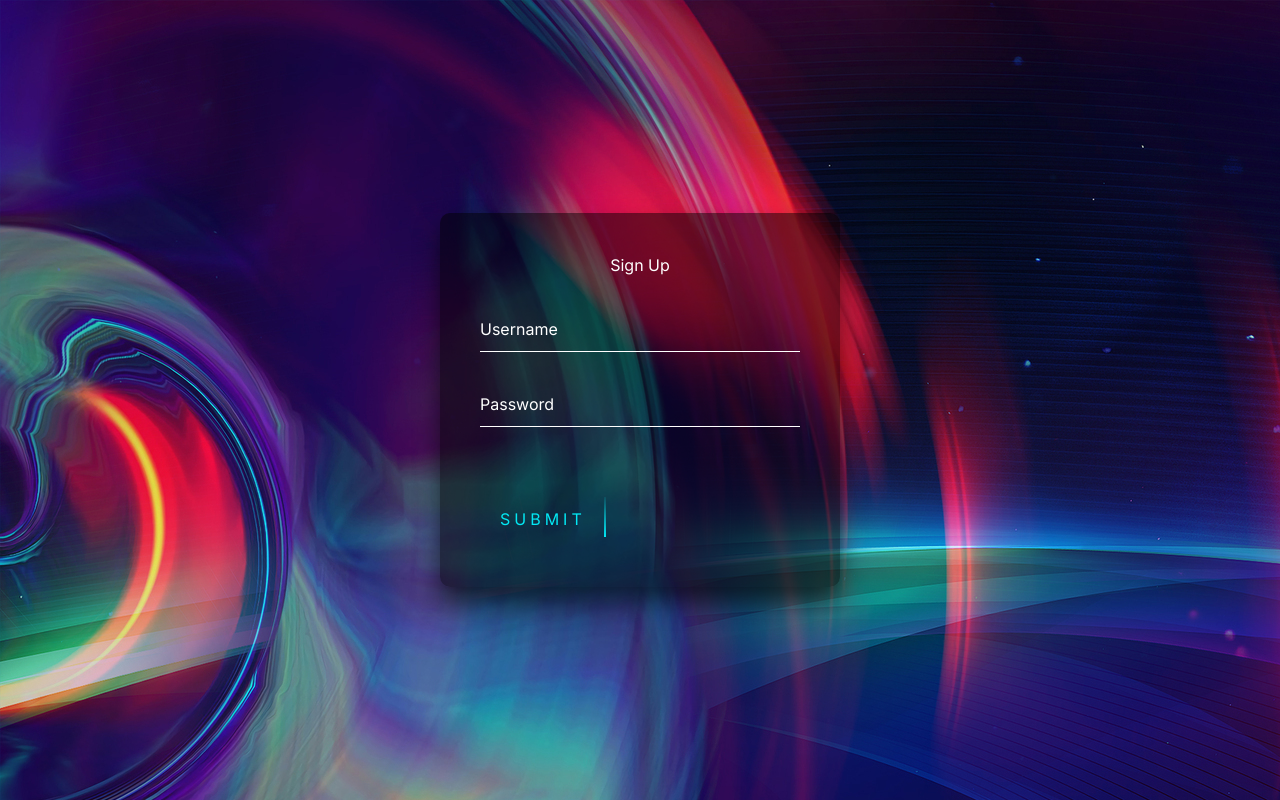
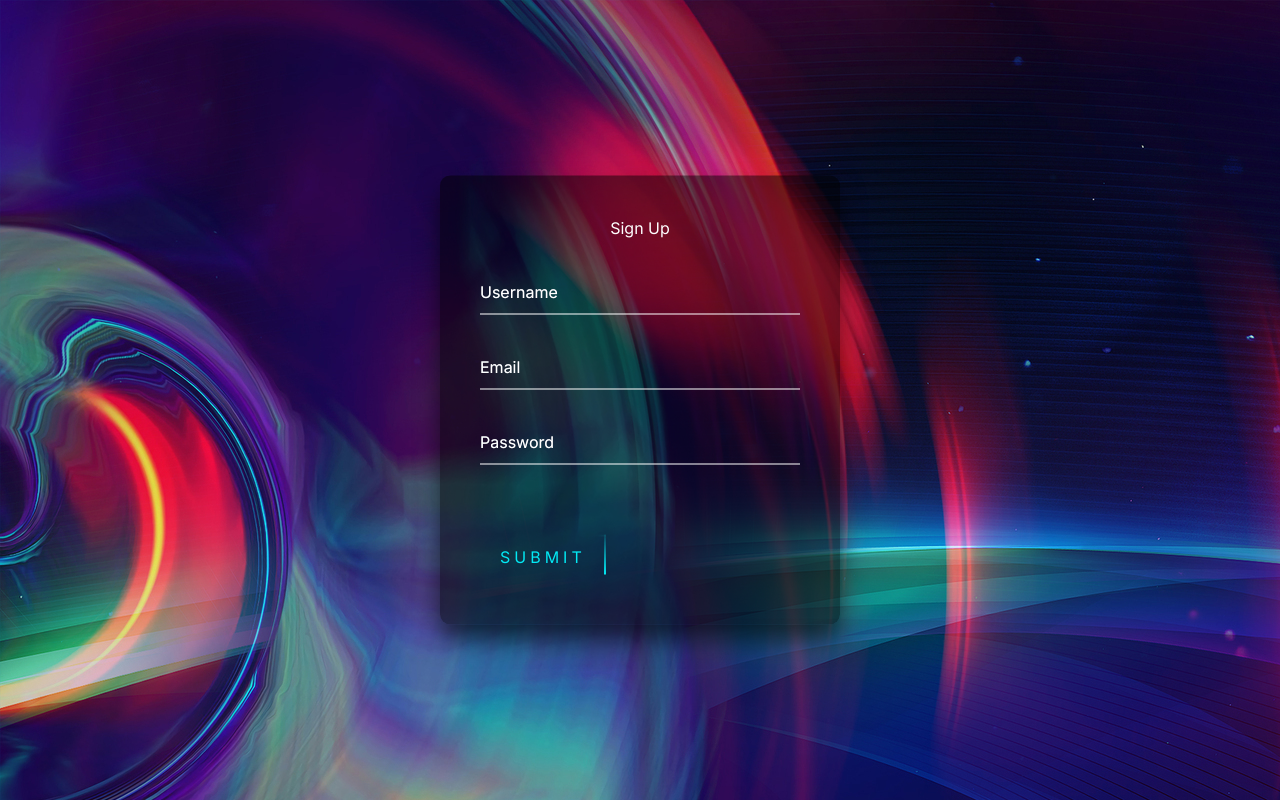
Before and after one commit to swapnilkr/DHUN-Music-Player-V2, a Next.js app: page /signup in a window 1280 px wide. Built offline with nearby package versions, Linux system fonts and the light colour scheme.

Commit message:
Feature: Added redirect after login,signup

```diff
--- a/app/globals.css
+++ b/app/globals.css
@@ -2302,7 +2302,7 @@ footer {
 
 @keyframes btn-anim1 {
   0% {
-    left: 100%;
+    left: -100%;
   }
   50%,100% {
     left: 100%;
--- a/app/login/page.tsx
+++ b/app/login/page.tsx
@@ -1,13 +1,34 @@
 'use client'
 import { useState } from 'react';
 import { signIn } from 'next-auth/react';
+import { ToastContainer, toast } from 'react-toastify';
+import 'react-toastify/dist/ReactToastify.css';
+
 
 const Login = () => {
     const [email, setEmail] = useState('');
     const [password, setPassword] = useState('');
 
 
-    const handleLogin = async () => {
+    const showSuccessToast = () => {
+        toast.success("Login successful", {
+            data: {
+                title: "Success toast",
+                text: "This is a success message",
+            },
+        });
+    };
+
+    const showErrorToast = () => {
+        toast.error("Error in Login", {
+            data: {
+                title: "Error toast",
+                text: "This is an error message",
+            },
+        });
+    };
+
+    const handleLogin = async (e: any) => {
         // Making a POST request to /api/auth/login route with the email and password
         const response = await fetch('/api/auth/login', {
             method: 'POST',
@@ -20,25 +41,37 @@ const Login = () => {
         if (response.ok) {
             // Redirect to the dashboard or another page on successful login
             console.log('Login successful');
+            showSuccessToast();
         } else {
             // Handle login error, show a message or redirect to the login page
+            showErrorToast();
             console.error('Login failed');
         }
     };
 
     return (
+        <>
+            <ToastContainer />
             <div className="login-box">
                 <h2>Login</h2>
                 <form>
                     <div className="user-box">
-                    <input type="text" name="" required={true} />
-                        <label>Username</label>
+                        <input type="text"
+                            placeholder="Email"
+                            value={email}
+                            onChange={(e) => setEmail(e.target.value)}
+                            required={true} />
+                        <label>Email</label>
                     </div>
                     <div className="user-box">
-                    <input type="password" name="" required={true} />
+                        <input type="password"
+                            placeholder="Password"
+                            value={password}
+                            onChange={(e) => setPassword(e.target.value)}
+                            required={true} />
                         <label>Password</label>
                     </div>
-                <div className='submit-btn'>
+                    <div className='submit-btn' onClick={(e) => handleLogin(e)}>
                         <span></span>
                         <span></span>
                         <span></span>
@@ -47,6 +80,7 @@ const Login = () => {
                     </div>
                 </form>
             </div>
+        </>
     );
 };
 
--- a/app/signup/page.tsx
+++ b/app/signup/page.tsx
@@ -1,40 +1,82 @@
 'use client'
 import { useState } from 'react';
+import { ToastContainer, toast } from 'react-toastify';
+import 'react-toastify/dist/ReactToastify.css';
 
 const Signup = () => {
     const [email, setEmail] = useState('');
     const [password, setPassword] = useState('');
+    const [name, setName] = useState('');
 
-    const handleSignup = async () => {
-        // Make a POST request to your /api/auth/signup route with the email and password
+
+    const showSuccessToast = () => {
+        toast.success("Register successful", {
+            data: {
+                title: "Success toast",
+                text: "This is a success message",
+            },
+        });
+    };
+
+    const showErrorToast = () => {
+        toast.error("Error in Signup", {
+            data: {
+                title: "Error toast",
+                text: "This is an error message",
+            },
+        });
+    };
+
+
+    const handleSignup = async (e: any) => {
         const response = await fetch('/api/auth/signup', {
             method: 'POST',
             headers: {
                 'Content-Type': 'application/json',
             },
-            body: JSON.stringify({ email, password }),
+            body: JSON.stringify({ email, password, name }),
         });
 
         if (response.ok) {
+            showSuccessToast();
             console.log('Signup successful');
         } else {
+            showErrorToast();
             console.error('Signup failed');
         }
     };
 
     return (
+        <>
+            <ToastContainer />
             <div className="login-box">
                 <h2>Sign Up</h2>
                 <form>
                     <div className="user-box">
-                    <input type="text" name="" required={true} />
+                        <input type="text"
+                            placeholder="Username"
+                            value={name}
+                            onChange={(e) => setName(e.target.value)}
+                            required={true} />
                         <label>Username</label>
                     </div>
                     <div className="user-box">
-                    <input type="password" name="" required={true} />
+                        <input type="text"
+                            placeholder="Email"
+                            value={email}
+                            onChange={(e) => setEmail(e.target.value)}
+                            required={true} />
+                        <label>Email</label>
+                    </div>
+                    <div className="user-box">
+                        <input type="password"
+                            placeholder="Password"
+                            value={password}
+                            onChange={(e) => setPassword(e.target.value)}
+                            required={true} />
                         <label>Password</label>
                     </div>
-                <div className='submit-btn'>
+                    <div className='submit-btn' onClick={(e) => handleSignup(e)}>
                         <span></span>
                         <span></span>
                         <span></span>
@@ -43,6 +85,7 @@ const Signup = () => {
                     </div>
                 </form>
             </div>
+        </>
     );
 };
 
--- a/package.json
+++ b/package.json
@@ -22,7 +22,8 @@
     "react": "^18",
     "react-audio-player": "^0.17.0",
     "react-dom": "^18",
-    "react-player": "^2.13.0"
+    "react-player": "^2.13.0",
+    "react-toastify": "^10.0.3"
   },
   "devDependencies": {
     "@types/bcrypt": "^5.0.2",
--- a/pages/api/auth/signup.tsx
+++ b/pages/api/auth/signup.tsx
@@ -6,7 +6,7 @@ export default async function handler(req:any, res:any) {
     await dbConnect();
 
     if (req.method === 'POST') {
-        const { email, password } = req.body;
+        const { email, password, name } = req.body;
 
         try {
             const existingUser = await User.findOne({ email });
@@ -16,7 +16,7 @@ export default async function handler(req:any, res:any) {
             }
 
             const hashedPassword = await bcrypt.hash(password, 10);
-            const user = new User({ email, password:hashedPassword });
+            const user = new User({ email, password:hashedPassword, name });
             await user.save();
 
             return res.status(201).json({ message: 'User created successfully' });
```
Also changed, not shown: models/Users.tsx (+7 -1 lines), 1 other file (tests, documents, lock files or other folders). Lines whose indentation alone changed are shown as unchanged.
